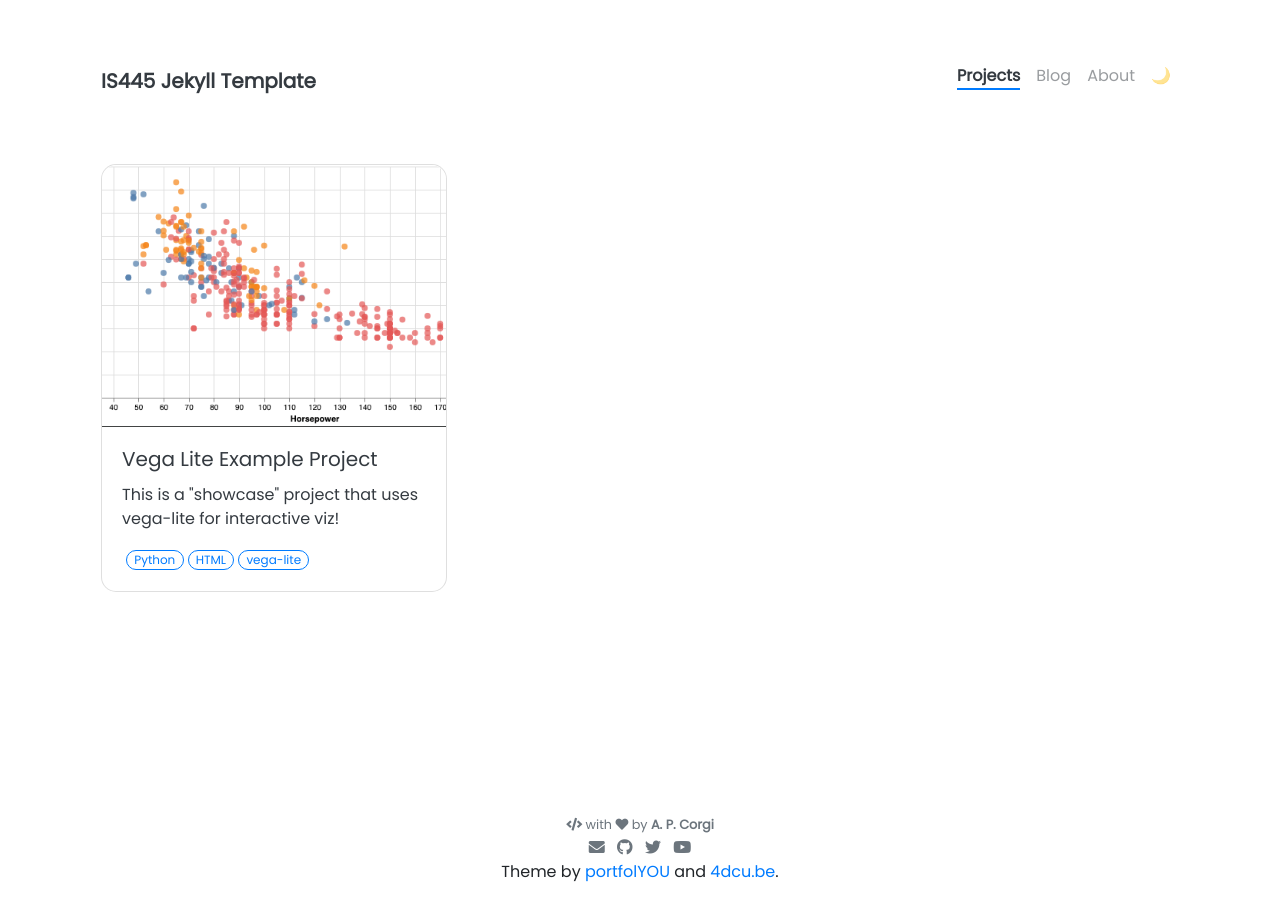
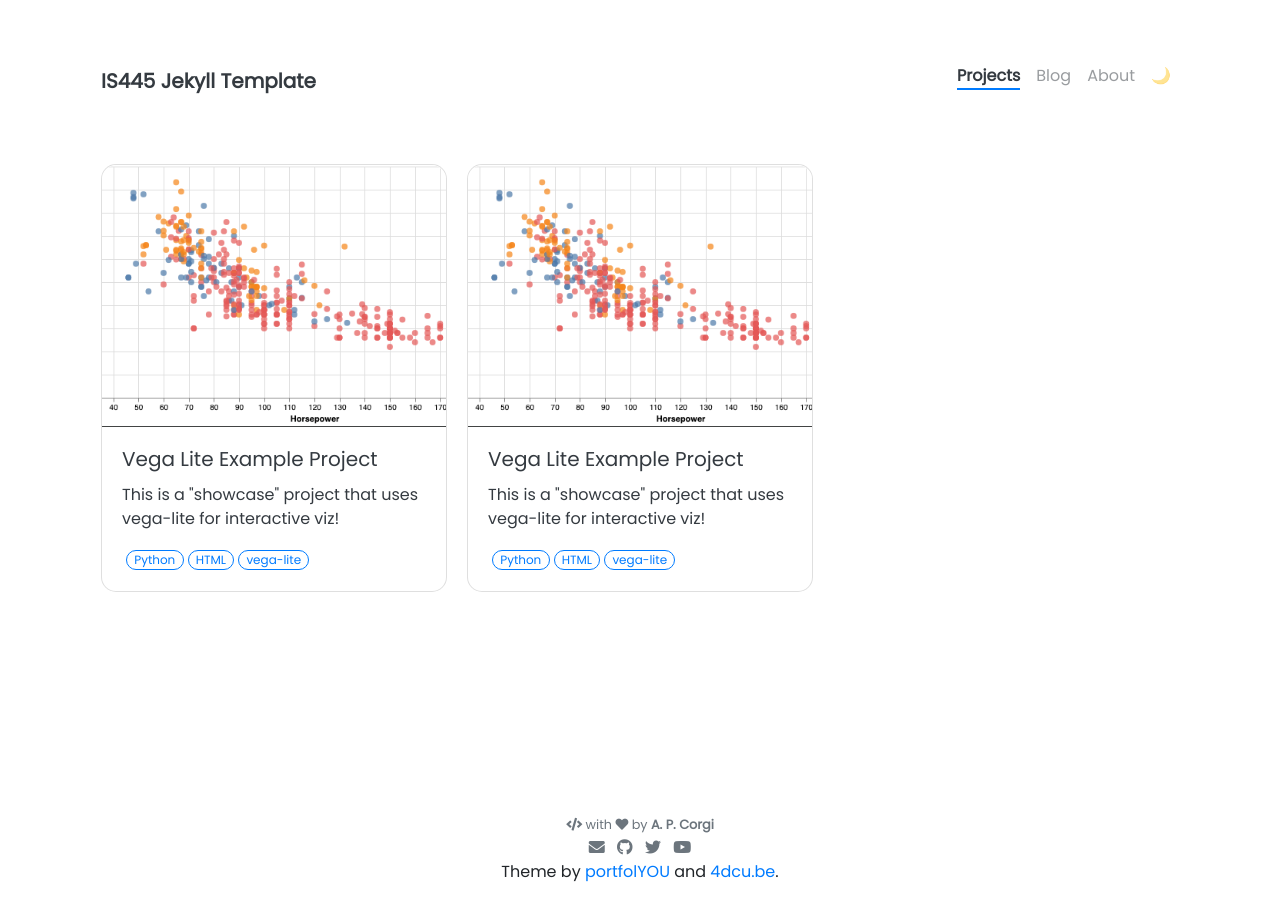
Before and after one commit to emmasavage4/jekyll, a Jekyll site: the page built from pages/projects.html, in a window 1280 px wide. Built offline with Jekyll 4.4.1, drawn with Linux system fonts in a browser that asks for light colours; nearby versions of some CDN libraries.

Commit message:
Update hw8.md
first

````diff
--- a/_projects/hw8.md
+++ b/_projects/hw8.md
@@ -1,2 +1,55 @@
+---
+name: Vega Lite Example Project
+tools: [Python, HTML, vega-lite]
+image: assets/pngs/cars.png
+description: This is a "showcase" project that uses vega-lite for interactive viz!
+custom_js:
+  - vega.min
+  - vega-lite.min
+  - vega-embed.min
+  - justcharts
+---
+
 <vegachart schema-url="{{ site.baseurl }}/assets/c1.json" style="width: 100%"></vegachart>
+
 <vegachart schema-url="{{ site.baseurl }}/assets/chart2.json" style="width: 100%"></vegachart>
+
+
+# Example including vega-lite
+
+Example comes from this [great blog post right here](https://blog.4dcu.be/programming/2021/05/03/Interactive-Visualizations.html) that was also used in [our test import script](https://github.com/UIUC-iSchool-DataViz/is445_bcubcg_fall2022/blob/main/week01/test_imports_week01.ipynb).
+
+We can use a vegachart HTML tag like so:
+
+```
+<vegachart schema-url="{{ site.baseurl }}/assets/json/cars.json" style="width: 100%"></vegachart>
+```
+
+<vegachart schema-url="{{ site.baseurl }}/assets/json/cars.json" style="width: 100%"></vegachart>
+
+In theory, you can also use [Jekyll hooks](https://jekyllrb.com/docs/plugins/hooks/) to do it, but I haven't figured out a way that looks nice yet.
+
+
+## Search The Data & Methods
+
+Below is where we can put some links to both the data and the analysis code as buttons:
+
+```
+<div class="left">
+{% include elements/button.html link="https://github.com/vega/vega/blob/main/docs/data/cars.json" text="The Data" %}
+</div>
+
+<div class="right">
+{% include elements/button.html link="https://blog.4dcu.be/programming/2021/05/03/Interactive-Visualizations.html" text="The Analysis" %}
+</div>
+```
+
+<!-- these are written in a combo of html and liquid -->
+
+<div class="left">
+{% include elements/button.html link="https://github.com/vega/vega/blob/main/docs/data/cars.json" text="The Data" %}
+</div>
+
+<div class="right">
+{% include elements/button.html link="https://github.com/jnaiman/online_cv_public/blob/main/python_notebooks/test_generate_plots.ipynb" text="The Analysis" %}
+</div>
````
